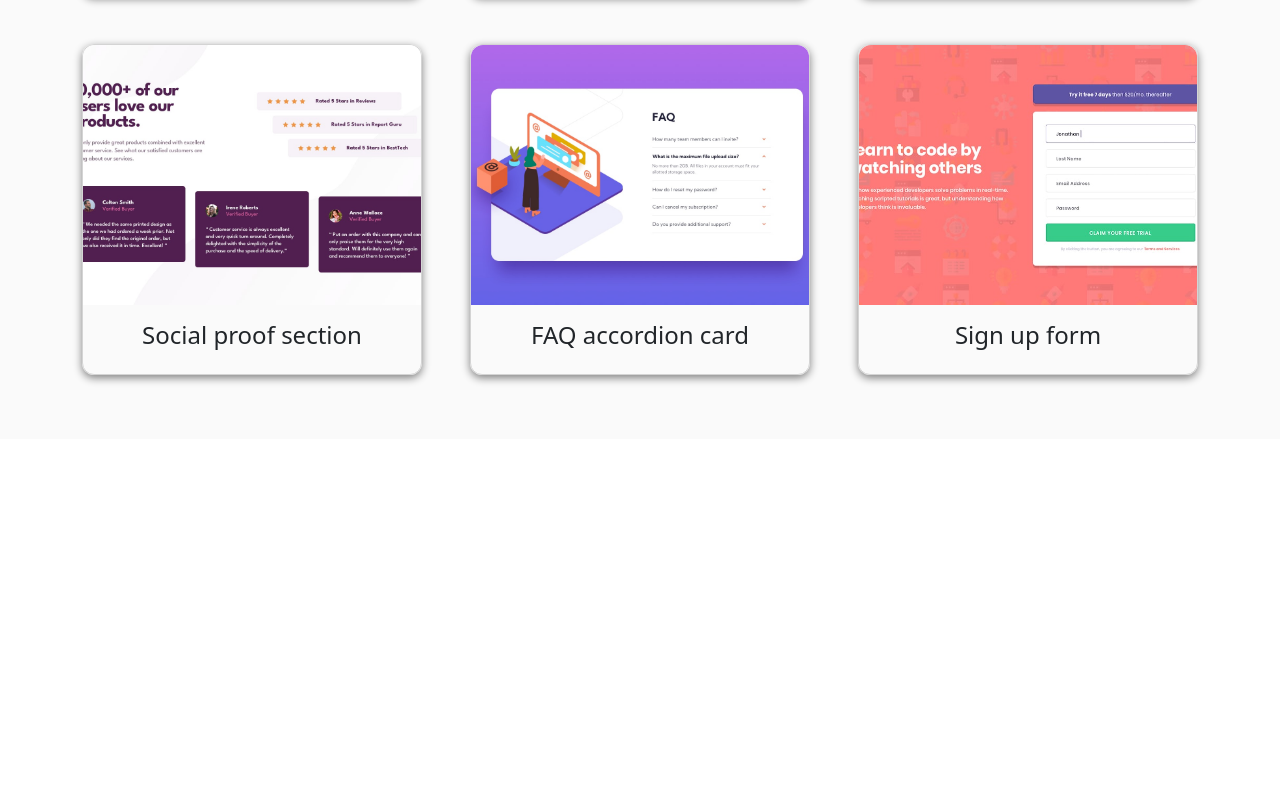
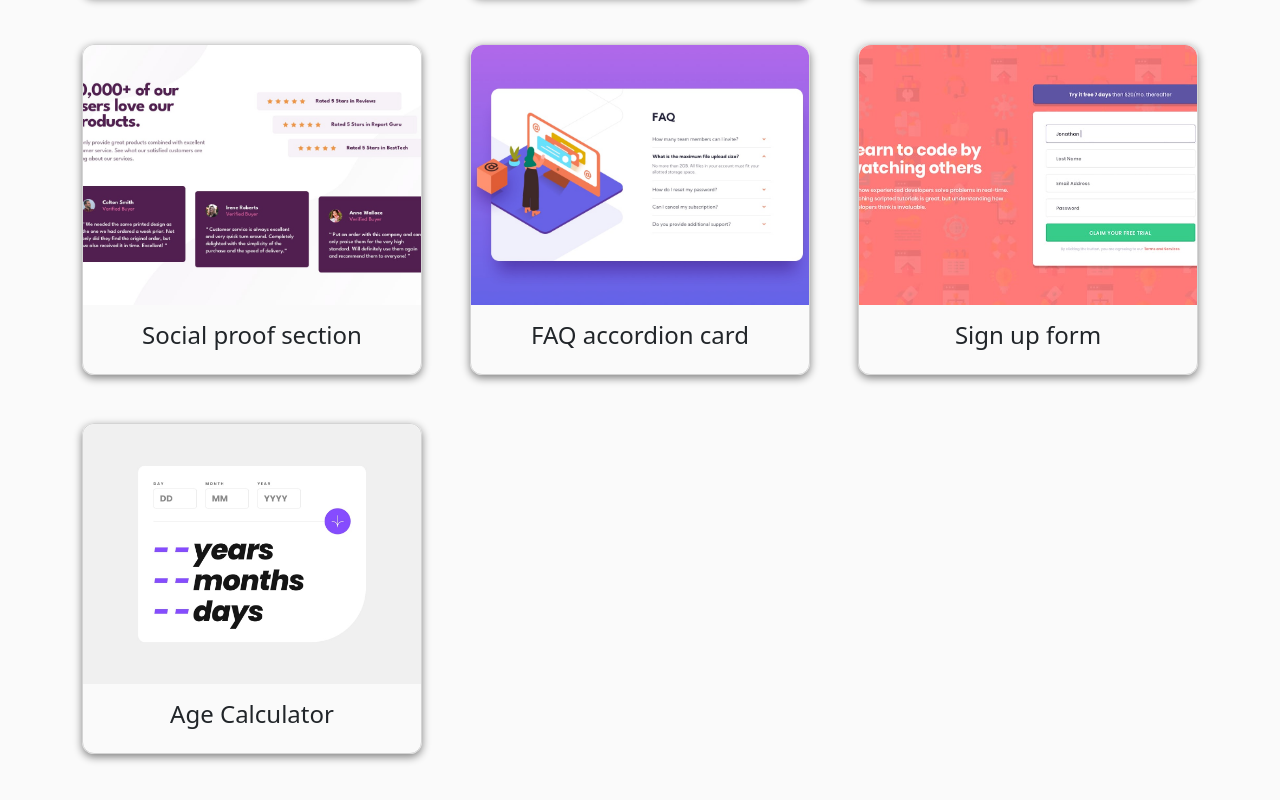
Before and after one commit to LadenikaPeter/Angular-Landing-Pages, an Angular app in the folder Angular-Landing-Pages/: page /home in a window 1280 px wide. Shown: the part 1696-2496 px from the top of the page. Before the commit the page ends 2135 px from the top, so only its background shows below. Built offline with nearby package versions, Linux system fonts and the light colour scheme.

Commit message:
age calculator

```diff
--- a/Angular-Landing-Pages/src/app/app-routing.module.ts
+++ b/Angular-Landing-Pages/src/app/app-routing.module.ts
@@ -69,6 +69,13 @@ const routes: Routes = [
       import('./pages/sign-up-form/sign-up-form.component').then(
         (m => m.SignUpFormComponent)
       )
+  },
+  {
+    path: 'age-calculator',
+    loadComponent: () =>
+      import('./pages/age-calculator/age-calculator.component').then(
+        (m => m.AgeCalculatorComponent)
+      )
   }
 ];
 
--- a/Angular-Landing-Pages/src/app/core/constants/home.ts
+++ b/Angular-Landing-Pages/src/app/core/constants/home.ts
@@ -54,5 +54,11 @@ export const PROJECTS: projects[] = [
     imageAltText: "form-image",
     title: "Sign up form",
     link: "/form"
+  },
+  {
+    imageUrl: "/assets/images/home/projects/age-calculator.jpg",
+    imageAltText: "age-calculator-image",
+    title: "Age Calculator",
+    link: "/age-calculator"
   }
 ]
--- a/Angular-Landing-Pages/src/index.html
+++ b/Angular-Landing-Pages/src/index.html
@@ -16,7 +16,7 @@
     <link crossorigin href="https://fonts.gstatic.com" rel="preconnect">
     <link href="https://fonts.googleapis.com" rel="preconnect">
     <link crossorigin href="https://fonts.gstatic.com" rel="preconnect">
-    <link href="https://fonts.googleapis.com/css2?family=Fraunces:opsz,wght@9..144,700&family=Hanken+Grotesk:wght@500;700;800&family=Inter:wght@400;700&family=Kumbh+Sans:wght@400;700&family=League+Spartan:wght@400;500;700&family=Lexend+Deca&family=Montserrat:wght@500;700&family=Outfit:wght@300;400;500&family=Overpass:wght@400;700&family=Poppins:wght@400;500;600;700&family=Red+Hat+Display:wght@500;700;900&display=swap" rel="stylesheet">
+    <link href="https://fonts.googleapis.com/css2?family=Fraunces:opsz,wght@9..144,700&family=Hanken+Grotesk:wght@500;700;800&family=Inter:wght@400;700&family=Kumbh+Sans:wght@400;700&family=League+Spartan:wght@400;500;700&family=Lexend+Deca&family=Montserrat:wght@500;700&family=Outfit:wght@300;400;500&family=Overpass:wght@400;700&family=Poppins:wght@400;500;600;700;800&family=Red+Hat+Display:wght@500;700;900&display=swap" rel="stylesheet">
     <link
       crossorigin="anonymous"
       href="https://cdn.jsdelivr.net/npm/bootstrap@5.3.1/dist/css/bootstrap.min.css"
```
Also changed, not shown: Angular-Landing-Pages/src/assets/images/age-calculator/icon-arrow.svg (added), Angular-Landing-Pages/src/assets/images/home/projects/age-calculator.jpg (added).
